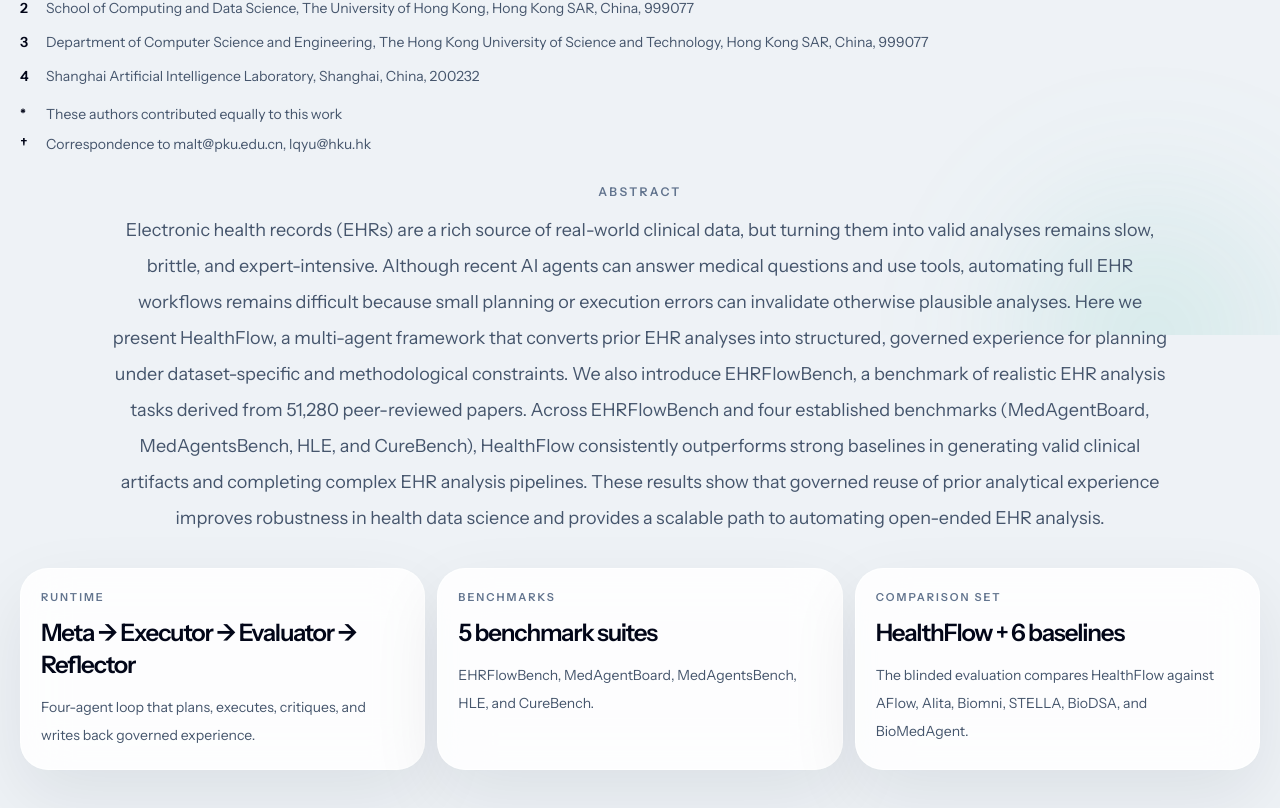
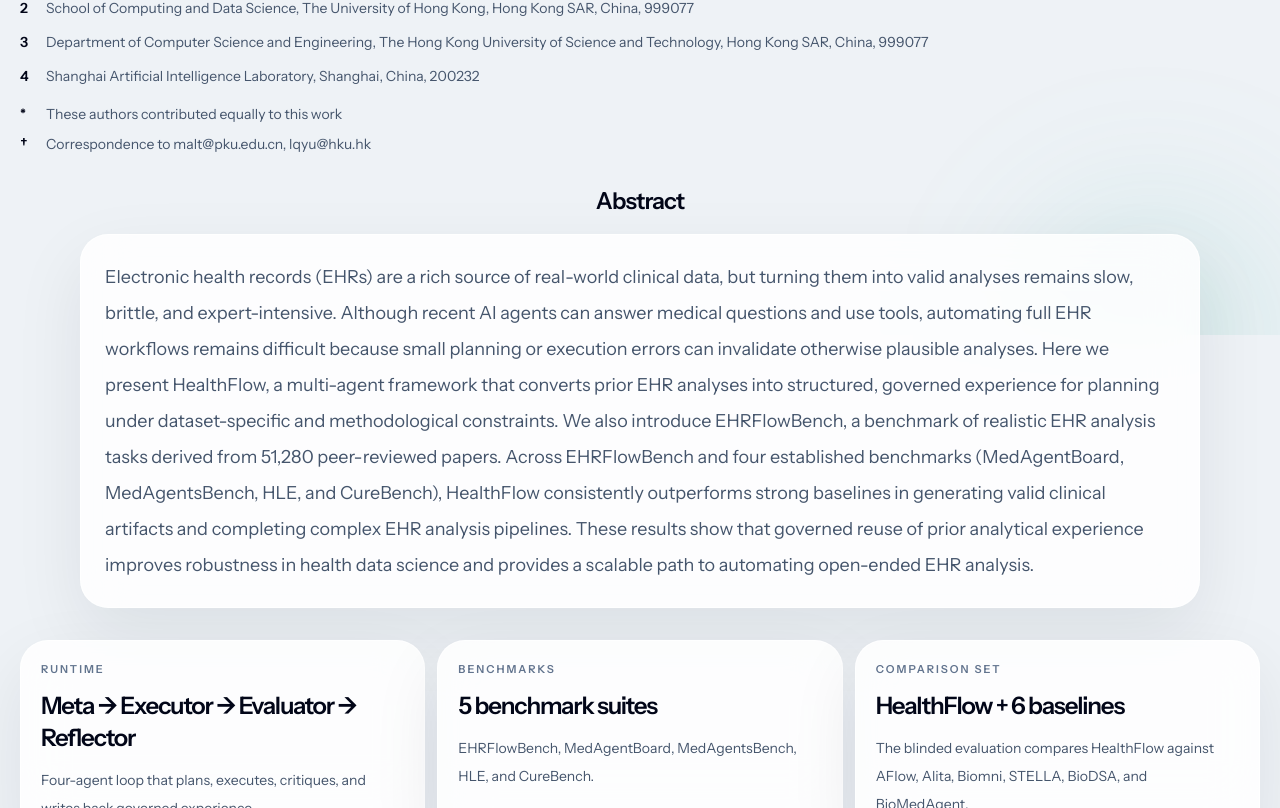
Before and after one commit to yhzhu99/HealthFlow, a Vue app in the folder platform/: page / in a window 1280 px wide. Shown: the part 465-1273 px from the top of the page. Built offline with nearby package versions, Linux system fonts and the light colour scheme.

Commit message:
fix(platform): restyle homepage abstract block

```diff
--- a/platform/src/views/OverviewView.vue
+++ b/platform/src/views/OverviewView.vue
@@ -123,11 +123,15 @@
           </div>
         </div>
 
-        <div class="mx-auto max-w-[66rem] space-y-3 text-center">
-          <div class="text-xs font-semibold tracking-[0.2em] text-slate-500 uppercase">Abstract</div>
-          <p class="text-base leading-8 text-pretty text-slate-600 sm:text-lg sm:leading-9">
-            {{ projectMeta.abstract }}
-          </p>
+        <div class="mx-auto max-w-[70rem] space-y-4">
+          <div class="text-center font-display text-[clamp(1.45rem,1.8vw,1.92rem)] font-semibold tracking-[-0.04em] text-slate-950">
+            Abstract
+          </div>
+          <AppCard class="border-slate-200/80 bg-white/84 !p-5 text-left sm:!p-6">
+            <p class="text-base leading-8 text-pretty text-slate-600 sm:text-lg sm:leading-9">
+              {{ projectMeta.abstract }}
+            </p>
+          </AppCard>
         </div>
       </div>
 
```
